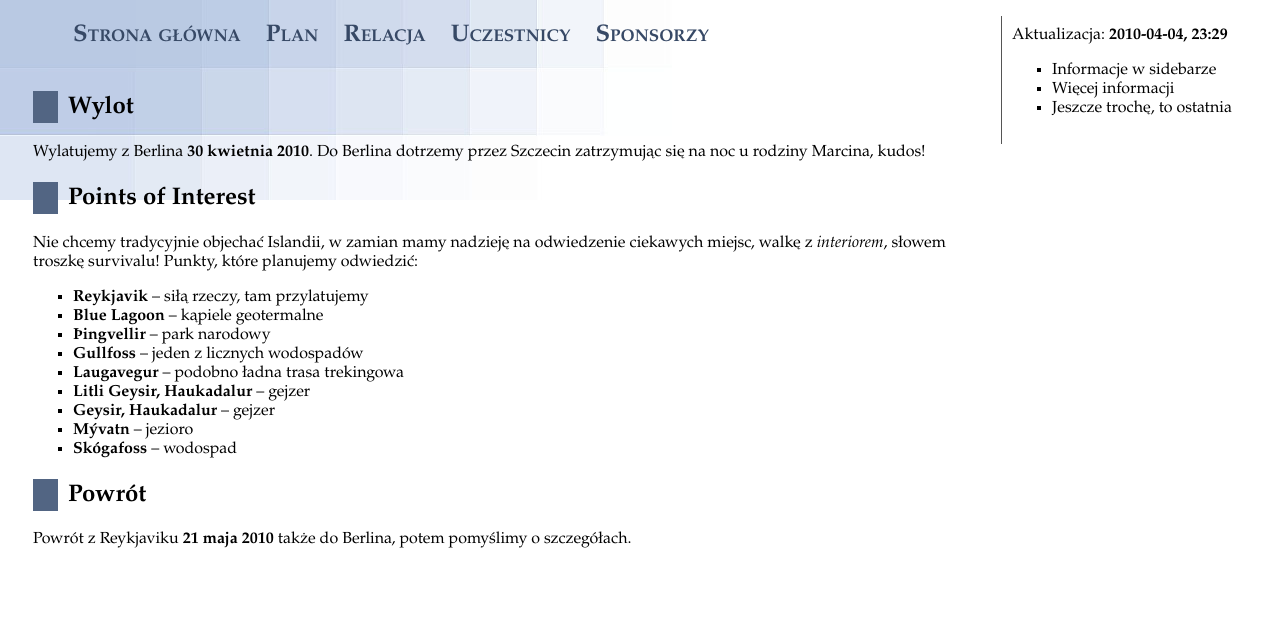
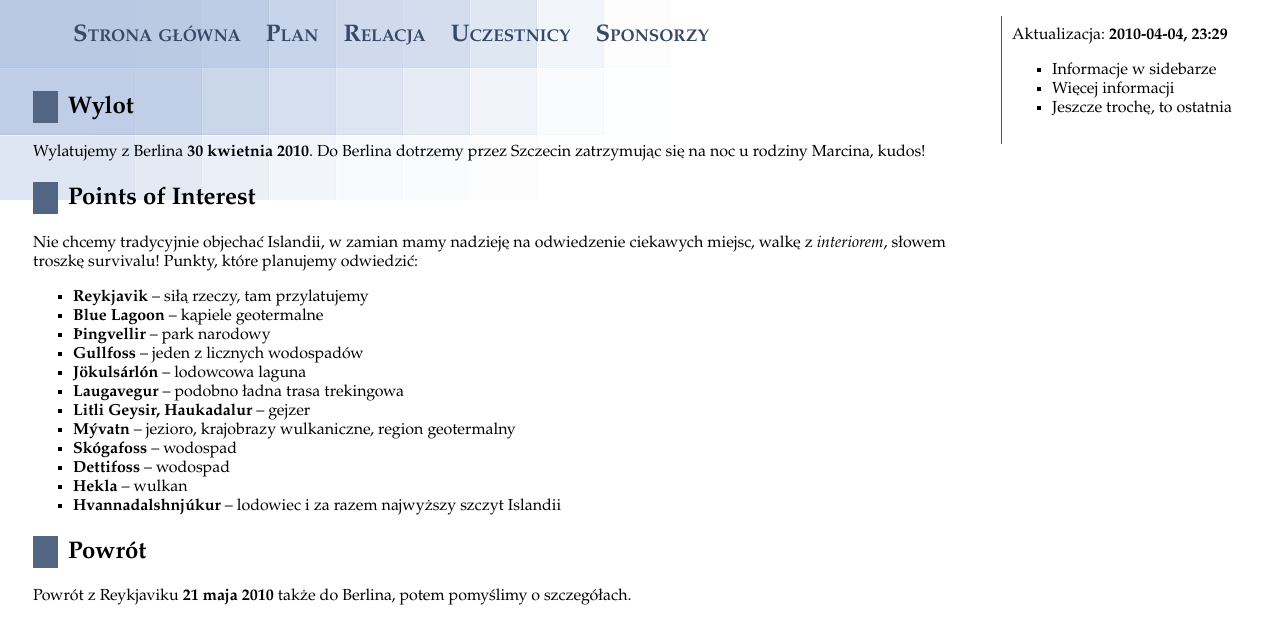
Before and after one commit to michalbugno/bicyklem.pl, a Jekyll site: the page built from trip_plan.markdown, in a window 1280 px wide. Shown: the top 644 px of the page. Built offline with Jekyll 4.4.1, drawn with Linux system fonts in a browser that asks for light colours.

Commit message:
slightly modified

```diff
--- a/trip_plan.markdown
+++ b/trip_plan.markdown
@@ -16,11 +16,14 @@ które planujemy odwiedzić:
  * **Blue Lagoon** -- kąpiele geotermalne
  * **Þingvellir** -- park narodowy
  * **Gullfoss** -- jeden z licznych wodospadów
+ * **Jökulsárlón** -- lodowcowa laguna
  * **Laugavegur** -- podobno ładna trasa trekingowa
  * **Litli Geysir, Haukadalur** -- gejzer
- * **Geysir, Haukadalur** -- gejzer
- * **Mývatn** -- jezioro
+ * **Mývatn** -- jezioro, krajobrazy wulkaniczne, region geotermalny
  * **Skógafoss** -- wodospad
+ * **Dettifoss** -- wodospad
+ * **Hekla** -- wulkan
+ * **Hvannadalshnjúkur** -- lodowiec i za razem najwyższy szczyt Islandii
 
 ## Powrót
 Powrót z Reykjaviku **21 maja 2010** także do Berlina, potem pomyślimy o
```
